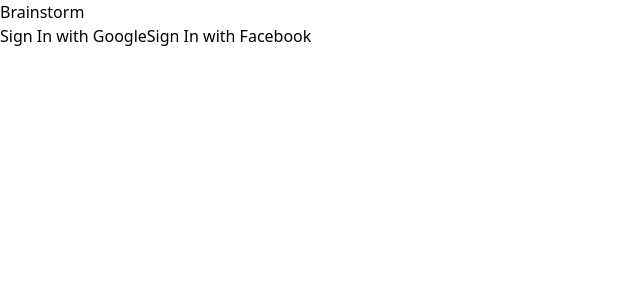
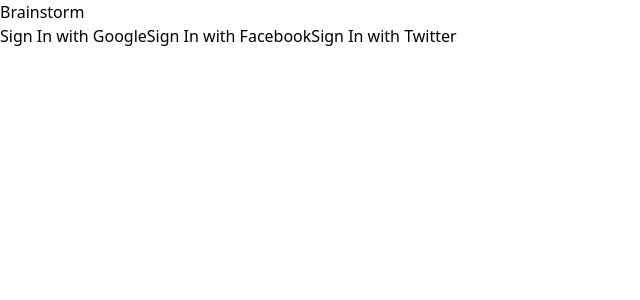
Before and after one commit to xchen1778/brainstrom, a Next.js app: page / in a window 1280 px wide. Shown: the top 300 px of the page, without its empty margins (0-640 px from the left). Built offline with nearby package versions, Linux system fonts and the light colour scheme; no server answers.

Commit message:
add twitter login option

```diff
--- a/package.json
+++ b/package.json
@@ -6,7 +6,8 @@
     "dev": "next dev",
     "build": "next build",
     "start": "next start",
-    "lint": "next lint"
+    "lint": "next lint",
+    "export": "next export"
   },
   "dependencies": {
     "@reduxjs/toolkit": "^1.8.6",
--- a/pages/index.js
+++ b/pages/index.js
@@ -4,6 +4,7 @@
   signInWithPopup,
   GoogleAuthProvider,
   FacebookAuthProvider,
+  TwitterAuthProvider,
 } from "firebase/auth";
 import { auth } from "../utils/firebase";
 import { useRouter } from "next/router";
@@ -14,6 +15,7 @@
   const [user, loading] = useAuthState(auth);
   const googleProvider = new GoogleAuthProvider();
   const facebookProvider = new FacebookAuthProvider();
+  const twitterProvider = new TwitterAuthProvider();
 
   async function googleLogin() {
     try {
@@ -27,6 +29,15 @@
   async function facebookLogin() {
     try {
       const result = await signInWithPopup(auth, facebookProvider);
+      route.push("/dashboard");
+    } catch (error) {
+      console.log(error);
+    }
+  }
+
+  async function twitterLogin() {
+    try {
+      const result = await signInWithPopup(auth, twitterProvider);
       route.push("/dashboard");
     } catch (error) {
       console.log(error);
@@ -54,6 +65,7 @@
             <h1>Brainstorm</h1>
             <button onClick={googleLogin}>Sign In with Google</button>
             <button onClick={facebookLogin}>Sign In with Facebook</button>
+            <button onClick={twitterLogin}>Sign In with Twitter</button>
           </main>
         </div>
       )}
```
Also changed, not shown: firebase.json (added), 1 other file (tests, documents, lock files or other folders).
